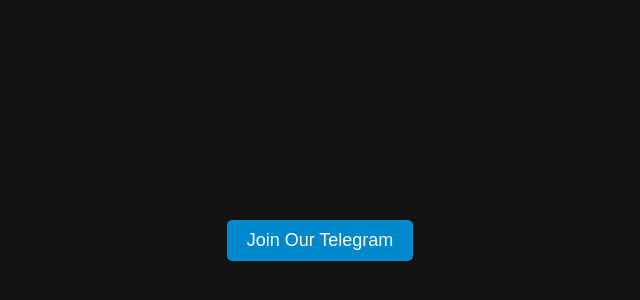
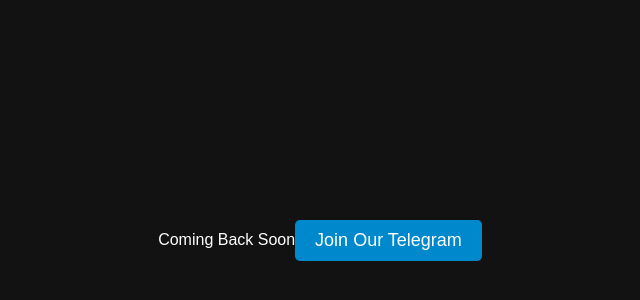
Before and after one commit to murwebsite/kdjbfjcjchxjf, a plain HTML site: page index.html in a window 1280 px wide. Shown: the part 168-468 px from the top of the page, without its empty margins (320-960 px from the left). Drawn offline with Linux system fonts and the light colour scheme.

Commit message:
Update index.html

```diff
--- a/index.html
+++ b/index.html
@@ -30,6 +30,8 @@
     </style>
 </head>
 <body>
+    <div>Coming Back Soon</div>
+    <br/>
     <a href="https://t.me/mkvkingin" class="button" target="_blank">Join Our Telegram</a>
 </body>
 </html>
```
